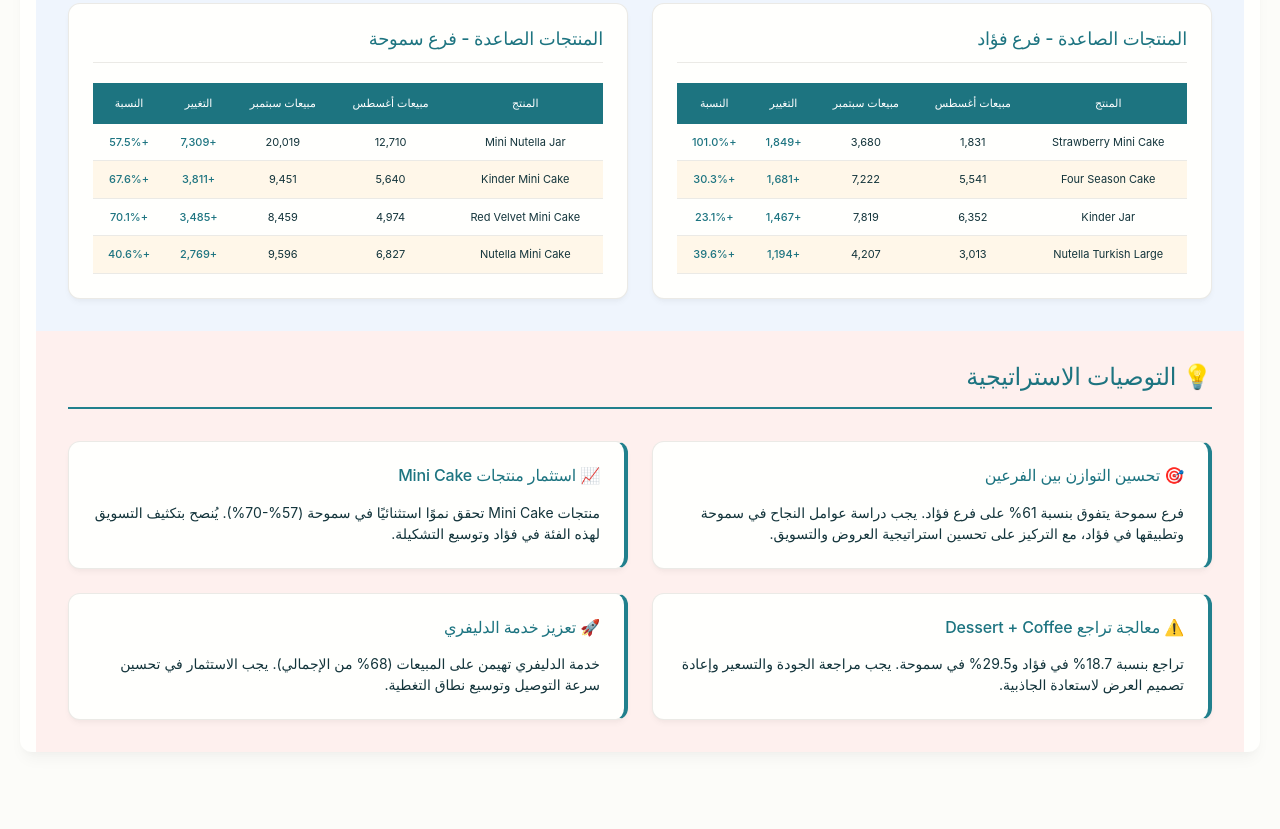
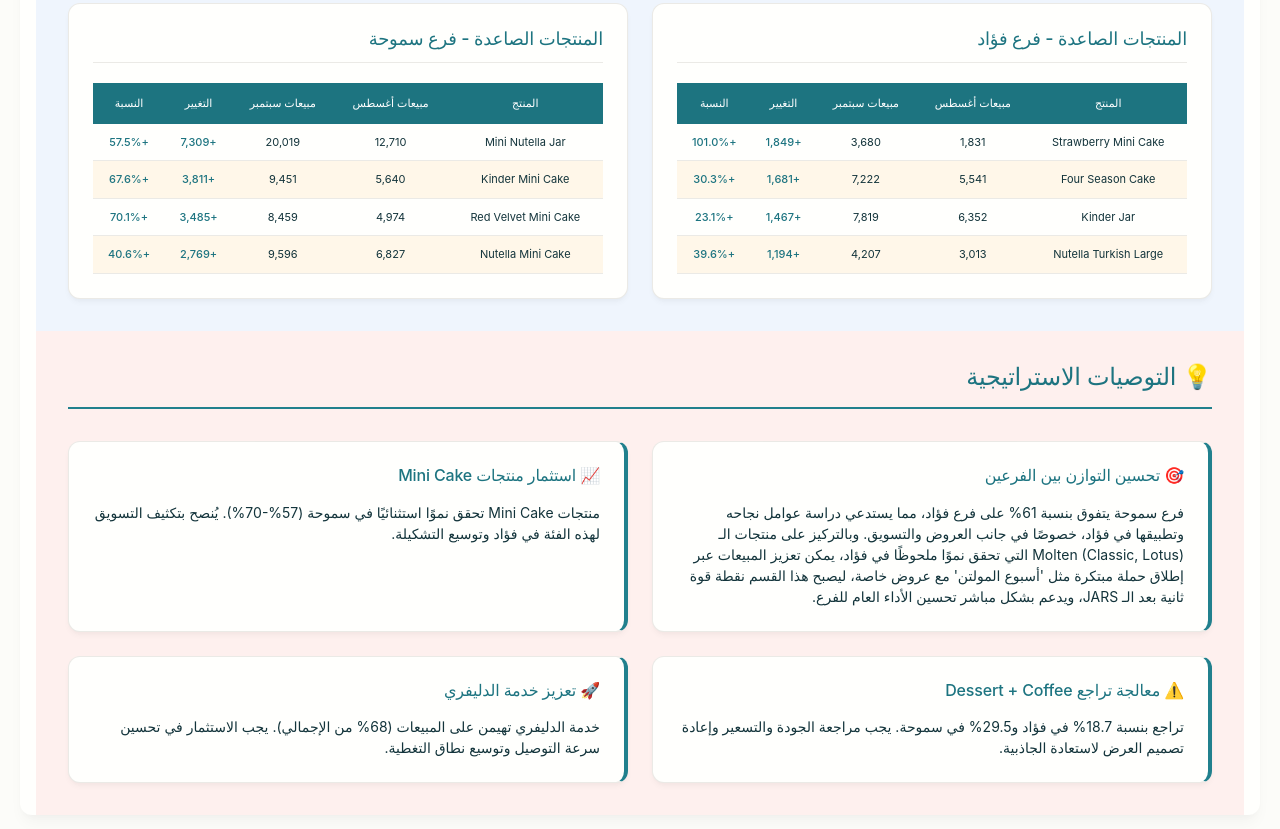
Before and after one commit to Nutopia-F-B/sales-analysis, a plain HTML site: page index.html in a window 1280 px wide. Shown: the part 2717-3546 px from the top of the page. Before the commit the page ends 3489 px from the top, so only its background shows below. Drawn offline with nearby package versions, Linux system fonts and the light colour scheme; a web font is replaced by a local one.

Commit message:
Update index.html

```diff
--- a/index.html
+++ b/index.html
@@ -277,7 +277,7 @@
             <div class="recommendations-grid">
                 <div class="recommendation-card">
                     <h3>🎯 تحسين التوازن بين الفرعين</h3>
-                    <p>فرع سموحة يتفوق بنسبة 61% على فرع فؤاد. يجب دراسة عوامل النجاح في سموحة وتطبيقها في فؤاد، مع التركيز على تحسين استراتيجية العروض والتسويق.</p>
+                    <p>  فرع سموحة يتفوق بنسبة 61% على فرع فؤاد، مما يستدعي دراسة عوامل نجاحه وتطبيقها في فؤاد، خصوصًا في جانب العروض والتسويق. وبالتركيز على منتجات الـ Molten (Classic, Lotus) التي تحقق نموًا ملحوظًا في فؤاد، يمكن تعزيز المبيعات عبر إطلاق حملة مبتكرة مثل 'أسبوع المولتن' مع عروض خاصة، ليصبح هذا القسم نقطة قوة ثانية بعد الـ JARS، ويدعم بشكل مباشر تحسين الأداء العام للفرع.</p>
                 </div>
 
                 <div class="recommendation-card">
```
